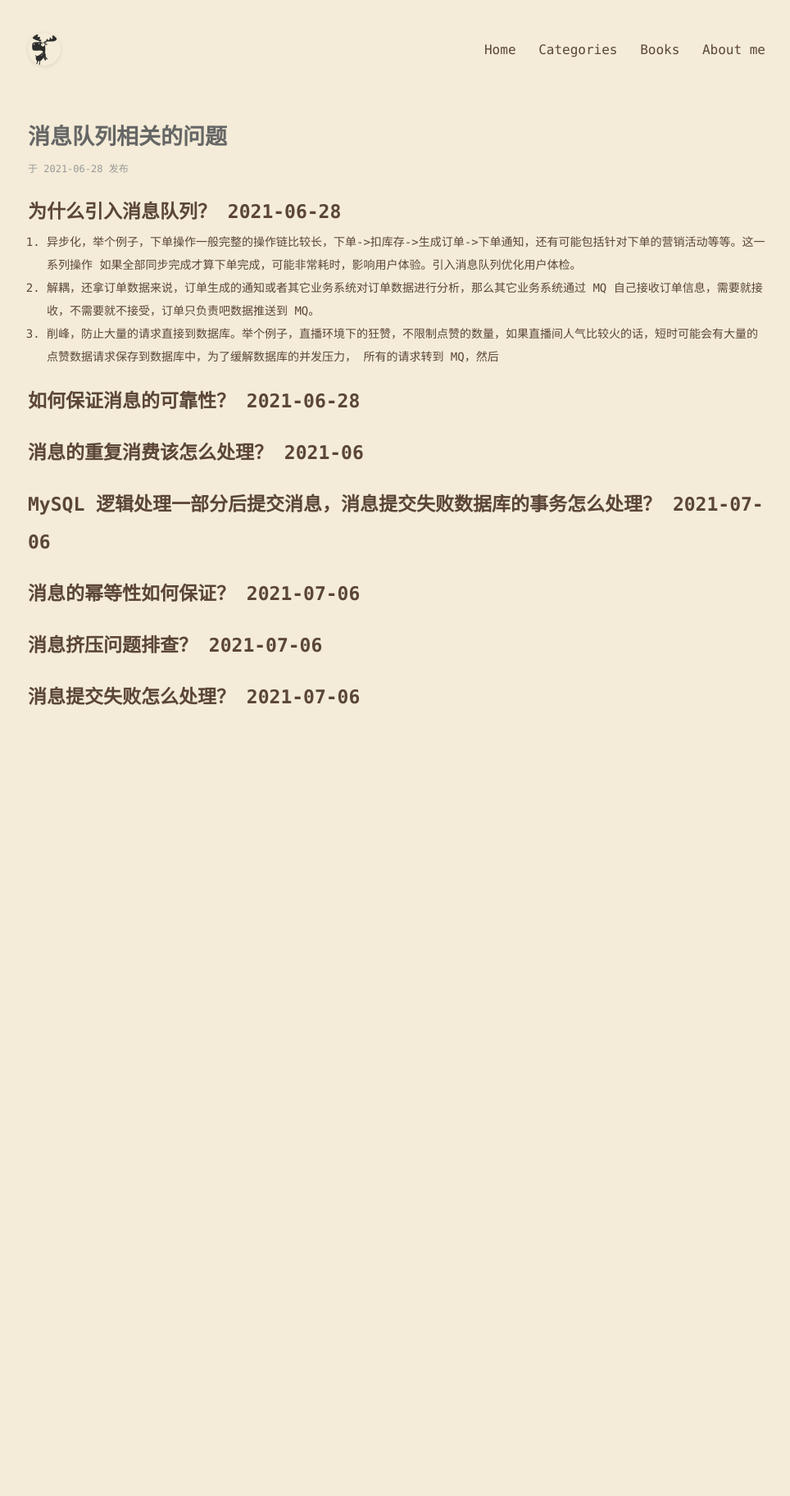
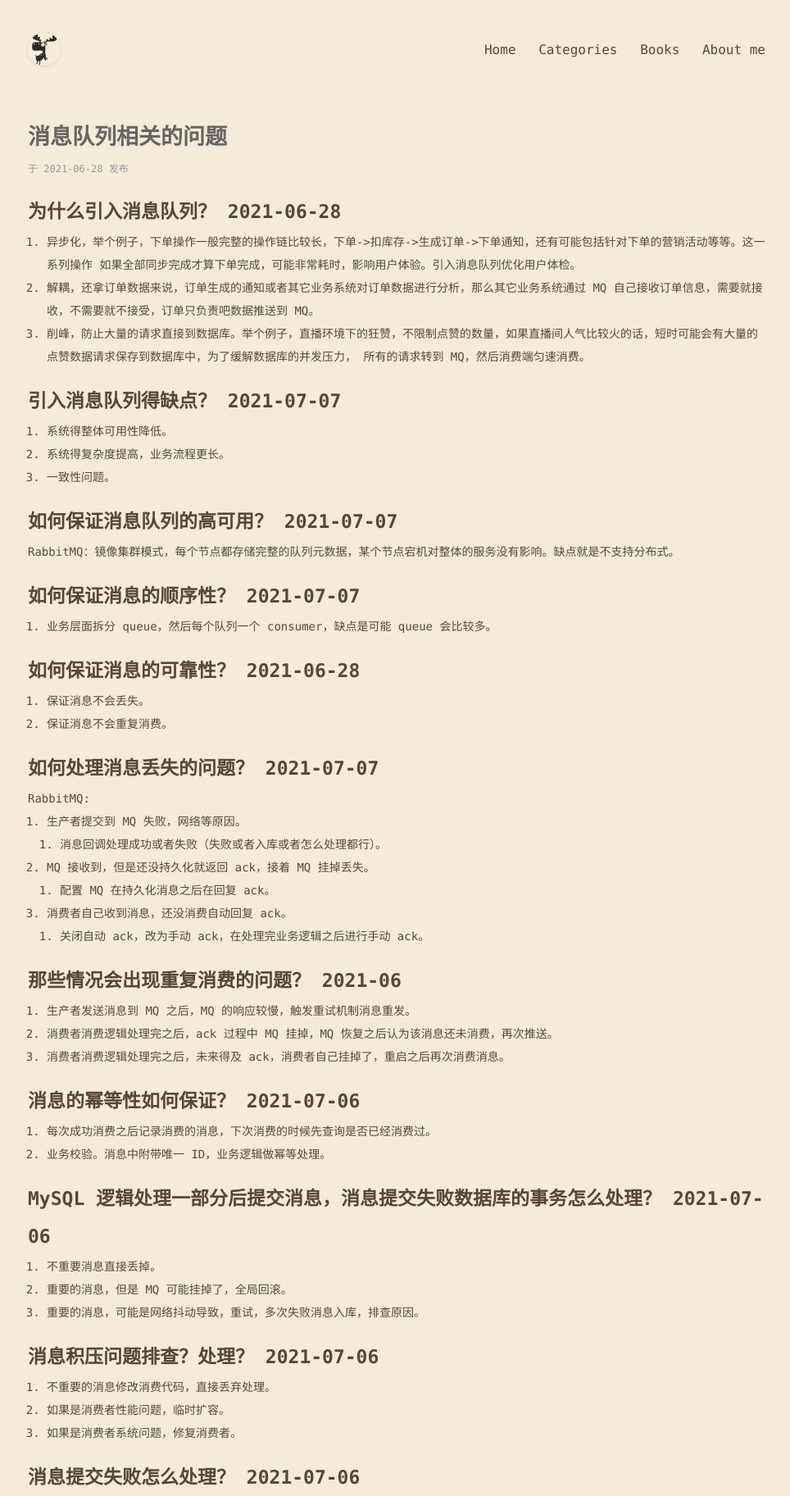
Before and after one commit to Suomea/Suomea.github.io, a Jekyll site: the page built from _posts/2021-06-28-消息队列相关的问题.md, in a window 1280 px wide. Shown: the whole page at 82% size, without its empty margins (156-1120 px from the left). Built offline with Jekyll 4.4.1, drawn with Linux system fonts in a browser that asks for light colours; some web fonts are replaced; before the commit the page ends 900 px from its top, so only the background shows below that.

Commit message:
:tada: 更新。

```diff
--- a/_posts/2021-06-28-消息队列相关的问题.md
+++ b/_posts/2021-06-28-消息队列相关的问题.md
@@ -9,17 +9,49 @@ categories: [消息队列]
 如果全部同步完成才算下单完成，可能非常耗时，影响用户体验。引入消息队列优化用户体检。
 2. 解耦，还拿订单数据来说，订单生成的通知或者其它业务系统对订单数据进行分析，那么其它业务系统通过 MQ 自己接收订单信息，需要就接收，不需要就不接受，订单只负责吧数据推送到 MQ。
 3. 削峰，防止大量的请求直接到数据库。举个例子，直播环境下的狂赞，不限制点赞的数量，如果直播间人气比较火的话，短时可能会有大量的点赞数据请求保存到数据库中，为了缓解数据库的并发压力，
-所有的请求转到 MQ，然后
+所有的请求转到 MQ，然后消费端匀速消费。
 
+## 引入消息队列得缺点？ 2021-07-07
+1. 系统得整体可用性降低。
+2. 系统得复杂度提高，业务流程更长。
+3. 一致性问题。
+
+## 如何保证消息队列的高可用？ 2021-07-07
+RabbitMQ：镜像集群模式，每个节点都存储完整的队列元数据，某个节点宕机对整体的服务没有影响。缺点就是不支持分布式。
+
+## 如何保证消息的顺序性？ 2021-07-07
+1. 业务层面拆分 queue，然后每个队列一个 consumer，缺点是可能 queue 会比较多。
 
 ## 如何保证消息的可靠性？ 2021-06-28
+1. 保证消息不会丢失。
+2. 保证消息不会重复消费。
 
-## 消息的重复消费该怎么处理？ 2021-06
+## 如何处理消息丢失的问题？ 2021-07-07
+RabbitMQ:
+1. 生产者提交到 MQ 失败，网络等原因。
+   - 消息回调处理成功或者失败（失败或者入库或者怎么处理都行）。
+2. MQ 接收到，但是还没持久化就返回 ack，接着 MQ 挂掉丢失。
+   - 配置 MQ 在持久化消息之后在回复 ack。
+3. 消费者自己收到消息，还没消费自动回复 ack。
+   - 关闭自动 ack，改为手动 ack，在处理完业务逻辑之后进行手动 ack。
+
+## 那些情况会出现重复消费的问题？ 2021-06
+1. 生产者发送消息到 MQ 之后，MQ 的响应较慢，触发重试机制消息重发。
+2. 消费者消费逻辑处理完之后，ack 过程中 MQ 挂掉，MQ 恢复之后认为该消息还未消费，再次推送。
+3. 消费者消费逻辑处理完之后，未来得及 ack，消费者自己挂掉了，重启之后再次消费消息。
+
+## 消息的幂等性如何保证？ 2021-07-06
+1. 每次成功消费之后记录消费的消息，下次消费的时候先查询是否已经消费过。
+2. 业务校验。消息中附带唯一 ID，业务逻辑做幂等处理。
 
 ## MySQL 逻辑处理一部分后提交消息，消息提交失败数据库的事务怎么处理？ 2021-07-06
+1. 不重要消息直接丢掉。
+2. 重要的消息，但是 MQ 可能挂掉了，全局回滚。
+3. 重要的消息，可能是网络抖动导致，重试，多次失败消息入库，排查原因。
 
-## 消息的幂等性如何保证？ 2021-07-06
-
-## 消息挤压问题排查？ 2021-07-06
+## 消息积压问题排查？处理？ 2021-07-06
+1. 不重要的消息修改消费代码，直接丢弃处理。
+2. 如果是消费者性能问题，临时扩容。
+3. 如果是消费者系统问题，修复消费者。
 
 ## 消息提交失败怎么处理？ 2021-07-06
```
